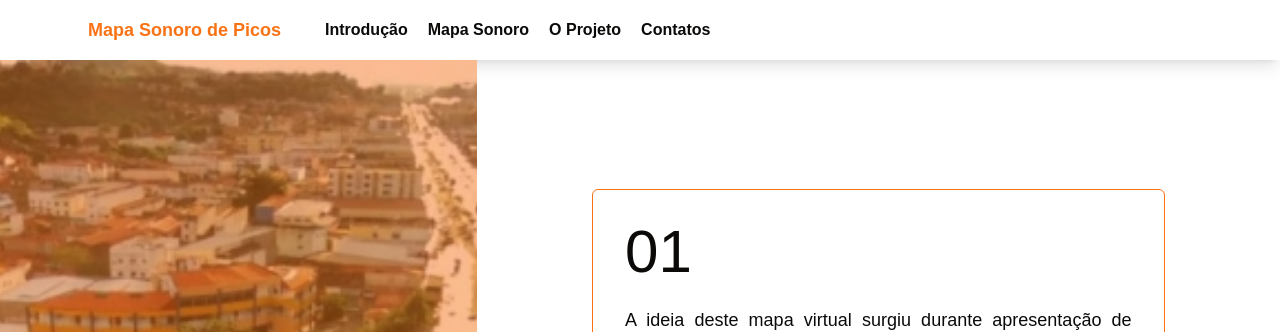
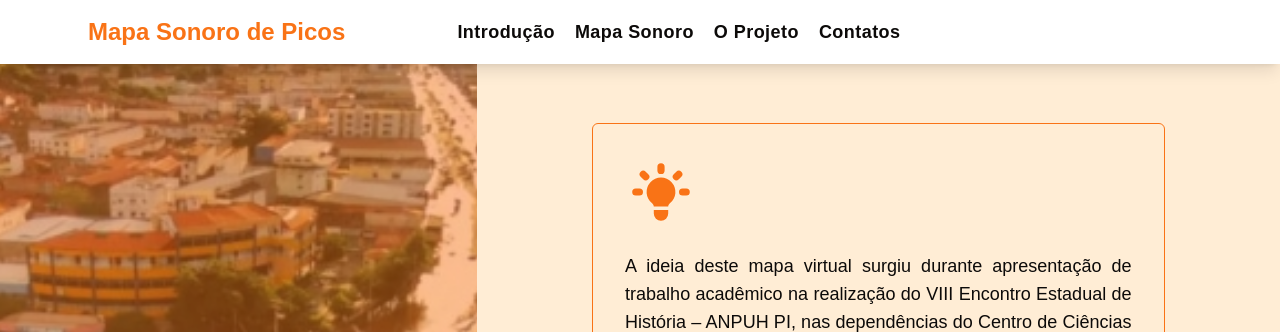
Before and after one commit to JonasFortes12/Mapa-Sonoro-de-Picos, a Next.js app: page / in a window 1280 px wide. Shown: the top 332 px of the page. Built offline with nearby package versions, Linux system fonts and the light colour scheme.

Commit message:
style: improve design

```diff
--- a/package.json
+++ b/package.json
@@ -19,6 +19,7 @@
     "next": "15.0.2",
     "react": "^18.3.1",
     "react-dom": "^18.3.1",
+    "react-icons": "^5.3.0",
     "react-leaflet": "^4.2.1",
     "react-typist-component": "^1.1.1",
     "tailwind-merge": "^2.5.4",
@@ -31,6 +32,7 @@
     "@types/react-dom": "^18",
     "@types/react-typing-effect": "^2.0.7",
     "postcss": "^8",
+    "tailwind-scrollbar": "^3.1.0",
     "tailwindcss": "^3.4.1",
     "typescript": "^5"
   }
--- a/src/app/globals.css
+++ b/src/app/globals.css
@@ -9,6 +9,10 @@ body {
 
 
 @layer base {
+  html {
+    @apply scroll-smooth;
+  }
+
   :root {
     --background: 0 0% 100%;
     --foreground: 20 14.3% 4.1%;
--- a/src/app/page.tsx
+++ b/src/app/page.tsx
@@ -6,14 +6,17 @@ import SoundMapComponent from "@/components/sound-map";
 export default function Home() {
   return (
     <>
+      <Navbar/>
 
-      <Navbar/>
-      <Intro/>
+      <section id="introdução">
+        <Intro/>
+      </section>
 
-      <div className="container mx-auto py-10">
+      <section id="mapa" className="container lg:my-24 md:my-16 sm:my-8 h-screen p-10">
         <SectionTitle>Mapa Sonoro</SectionTitle>
         <SoundMapComponent/>
-      </div>
+      </section>
+
     </>
   );
 }
--- a/src/components/intro.tsx
+++ b/src/components/intro.tsx
@@ -4,15 +4,18 @@ import React from 'react';
 import { Carousel, CarouselContent, CarouselItem, CarouselNext, CarouselPrevious } from '@/components/ui/carousel'; // Supondo que ShadcnUI tem um componente de carrossel.
 import Autoplay from "embla-carousel-autoplay"
 import Typist from 'react-typist-component';
+import { HiLightBulb } from "react-icons/hi";
+import { IoMdMusicalNotes } from "react-icons/io";
+import { GiPartyPopper } from "react-icons/gi";
+import { FaGuitar } from "react-icons/fa6";
 
 
 const Intro = () => {
   return (
-    <div className="flex flex-col md:flex-row h-max">
-
+    <div className="flex flex-col md:flex-row h-screen">
 
       {/* Lado esquerdo com a imagem de fundo e texto de boas-vindas */}
-      <div className="flex-1 bg-cover bg-center relative h-screen  " style={{ backgroundImage: "url('/picos.jpg')" }}>
+      <div className="flex-1 bg-cover bg-center relative h-screen" style={{ backgroundImage: "url('/picos.jpg')" }}>
         <div className="absolute inset-0 bg-orange-500 bg-opacity-45 flex items-center justify-center">
 
           <Typist typingDelay={100} cursor={<span className='cursor'>|</span>} loop={true}>
@@ -27,7 +30,7 @@ const Intro = () => {
       </div>
 
       {/* Lado direito com o carrossel de texto explicativo */}
-      <div className="flex-1 flex items-center justify-center bg-background m-5">
+      <div className="flex-1 flex items-center justify-center bg-orange-100 p-5">
 
         <Carousel className="w-3/4 h-max"
         plugins={[
@@ -36,11 +39,10 @@ const Intro = () => {
           }),
         ]}
         >
-          <CarouselContent>
-
-            <CarouselItem className="">
+          <CarouselContent className="">
+            <CarouselItem className="w-full">
               <div className='border border-primary p-8 rounded-md shadow-lg'>
-                <h2 className='lg:text-6xl md:text-5xl sm:text-4xl'>01</h2>
+                <HiLightBulb className="text-primary lg:text-7xl md:text-6xl sm:text-5xl" />
                 <br />
                 <p className="text-sm md:text-base lg:text-lg text-justify">
                   A ideia deste mapa virtual surgiu durante apresentação de trabalho acadêmico na
@@ -59,8 +61,8 @@ const Intro = () => {
 
 
             <CarouselItem className="">
-              <div className='border border-primary p-8 rounded-md shadow-lg'>
-                <h2 className='lg:text-6xl md:text-5xl sm:text-4xl'>02</h2>
+              <div className='border border-primary p-8 rounded-md'>
+                <IoMdMusicalNotes className="text-primary lg:text-7xl md:text-6xl sm:text-5xl" />
                 <br />
                 <p className="text-sm md:text-base lg:text-lg text-justify">
                 Neste Mapa Sonoro de Picos, convidamos você para ouvir as músicas interpretadas
@@ -78,8 +80,8 @@ const Intro = () => {
             </CarouselItem>
 
             <CarouselItem className="">
-              <div className='border border-primary p-8 rounded-md shadow-lg'>
-                <h2 className='lg:text-6xl md:text-5xl sm:text-4xl'>03</h2>
+              <div className='border border-primary p-8 rounded-md'>
+                <GiPartyPopper className="text-primary lg:text-7xl md:text-6xl sm:text-5xl" />
                 <br />
                 <p className="text-sm md:text-base lg:text-lg text-justify">
                 Em seguida as músicas nacionais e internacionais das apresentações do
@@ -94,8 +96,8 @@ const Intro = () => {
             </CarouselItem>
 
             <CarouselItem className="">
-              <div className='border border-primary p-8 rounded-md shadow-lg'>
-                <h2 className='lg:text-6xl md:text-5xl sm:text-4xl'>04</h2>
+              <div className='border border-primary p-8 rounded-md'>
+                <FaGuitar className="text-primary lg:text-7xl md:text-6xl sm:text-5xl" />
                 <br />
                 <p className="text-sm md:text-base lg:text-lg text-justify">
                 Finalizamos nosso mapa sonoro nesta cartografia, apresentando a sonoridade das
@@ -115,6 +117,7 @@ const Intro = () => {
           <CarouselPrevious />
           <CarouselNext />
         </Carousel>
+
       </div>
     </div>
   );
--- a/src/components/navbar.tsx
+++ b/src/components/navbar.tsx
@@ -1,32 +1,79 @@
 'use client'
 
-import { useState } from 'react'
-import Link from 'next/link'
-import { Menu, X } from 'lucide-react'
+import { useState, useEffect } from "react";
+import Link from "next/link";
+import { Menu, X } from "lucide-react";
 
 export function Navbar() {
-  const [isMenuOpen, setIsMenuOpen] = useState(false)
+  const [isMenuOpen, setIsMenuOpen] = useState(false);
+  const [scrollingDown, setScrollingDown] = useState(false);  // Estado para controle da direção de rolagem
+  const [lastScrollY, setLastScrollY] = useState(0);  // Armazena a última posição da rolagem
 
   const toggleMenu = () => {
-    setIsMenuOpen(!isMenuOpen)
-  }
+    setIsMenuOpen(!isMenuOpen);
+  };
+
+  const handleScroll = () => {
+    if (window.scrollY > lastScrollY) {
+      // Rolando para baixo
+      setScrollingDown(true);
+    } else {
+      // Rolando para cima
+      setScrollingDown(false);
+    }
+
+    setLastScrollY(window.scrollY); // Atualiza a posição da rolagem
+  };
+
+  useEffect(() => {
+    window.addEventListener("scroll", handleScroll); // Adiciona o evento de rolagem
+
+    // Remove o evento de rolagem ao desmontar o componente
+    return () => {
+      window.removeEventListener("scroll", handleScroll);
+    };
+  }, [lastScrollY]);
 
   return (
-    <nav className="bg-white shadow-lg">
+    <nav
+      className={`bg-background shadow-lg mb-6 fixed w-full top-0 left-0 transition-all duration-300 z-50 ${
+        scrollingDown ? "transform -translate-y-full" : "transform translate-y-0"
+      }`}
+    >
       <div className="max-w-6xl mx-auto px-4">
         <div className="flex justify-between">
-
-          <div className="flex space-x-7">
+          <div className="flex space-x-24">
             <div>
               <Link href="/" className="flex items-center py-4 px-2">
-                <span className="font-semibold text-primary text-lg">Mapa Sonoro de Picos</span>
+                <span className="font-semibold text-primary text-2xl">Mapa Sonoro de Picos</span>
               </Link>
             </div>
+
             <div className="hidden md:flex items-center space-x-1">
-              <Link href="/" className="py-4 px-2 text-foreground font-semibold hover:text-primary transition duration-200">Introdução</Link>
-              <Link href="/" className="py-4 px-2 text-foreground font-semibold hover:text-primary transition duration-200">Mapa Sonoro</Link>
-              <Link href="/" className="py-4 px-2 text-foreground font-semibold hover:text-primary transition duration-200">O Projeto</Link>
-              <Link href="/" className="py-4 px-2 text-foreground font-semibold hover:text-primary transition duration-200">Contatos</Link>
+              <Link
+                href="#introdução"
+                className="tracking-wide text-lg py-4 px-2 text-foreground font-semibold hover:text-primary transition duration-200"
+              >
+                Introdução
+              </Link>
+              <Link
+                href="#mapa"
+                className="tracking-wide text-lg py-4 px-2 text-foreground font-semibold hover:text-primary transition duration-200"
+              >
+                Mapa Sonoro
+              </Link>
+              <Link
+                href="/"
+                className="tracking-wide text-lg py-4 px-2 text-foreground font-semibold hover:text-primary transition duration-200"
+              >
+                O Projeto
+              </Link>
+              <Link
+                href="/"
+                className="tracking-wide text-lg py-4 px-2 text-foreground font-semibold hover:text-primary transition duration-200"
+              >
+                Contatos
+              </Link>
             </div>
           </div>
 
@@ -37,12 +84,32 @@ export function Navbar() {
           </div>
         </div>
       </div>
-      <div className={`md:hidden ${isMenuOpen ? 'block' : 'hidden'}`}>
-        <Link href="/" className="block py-2 px-4 text-base hover:bg-primary hover:text-primary-foreground transition duration-200">Introdução</Link>
-        <Link href="/" className="block py-2 px-4 text-base hover:bg-primary hover:text-primary-foreground transition duration-200">O Projeto</Link>
-        <Link href="/" className="block py-2 px-4 text-base hover:bg-primary hover:text-primary-foreground transition duration-200">Mapa Sonoro</Link>
-        <Link href="/" className="block py-2 px-4 text-base hover:bg-primary hover:text-primary-foreground transition duration-200">Contatos</Link>
+      <div className={`md:hidden ${isMenuOpen ? "block" : "hidden"}`}>
+        <Link
+          href="/"
+          className="block py-2 px-4 text-base hover:bg-primary hover:text-primary-foreground transition duration-200"
+        >
+          Introdução
+        </Link>
+        <Link
+          href="/"
+          className="block py-2 px-4 text-base hover:bg-primary hover:text-primary-foreground transition duration-200"
+        >
+          O Projeto
+        </Link>
+        <Link
+          href="/"
+          className="block py-2 px-4 text-base hover:bg-primary hover:text-primary-foreground transition duration-200"
+        >
+          Mapa Sonoro
+        </Link>
+        <Link
+          href="/"
+          className="block py-2 px-4 text-base hover:bg-primary hover:text-primary-foreground transition duration-200"
+        >
+          Contatos
+        </Link>
       </div>
     </nav>
-  )
+  );
 }
--- a/src/components/sound-map.tsx
+++ b/src/components/sound-map.tsx
@@ -70,7 +70,7 @@ const SoundMapComponent: React.FC = () => {
   })
 
   return (
-    <Card className="w-full max-w h-auto mx-auto">
+    <Card className="w-4/5 max-w h-auto mx-auto">
       <CardContent className="p-6">
         <MapContainer center={[-23.5505, -46.6333]} zoom={13} style={{ height: '500px', width: '100%' }}>
           <TileLayer
```
Also changed, not shown: 1 other file (tests, documents, lock files or other folders).
